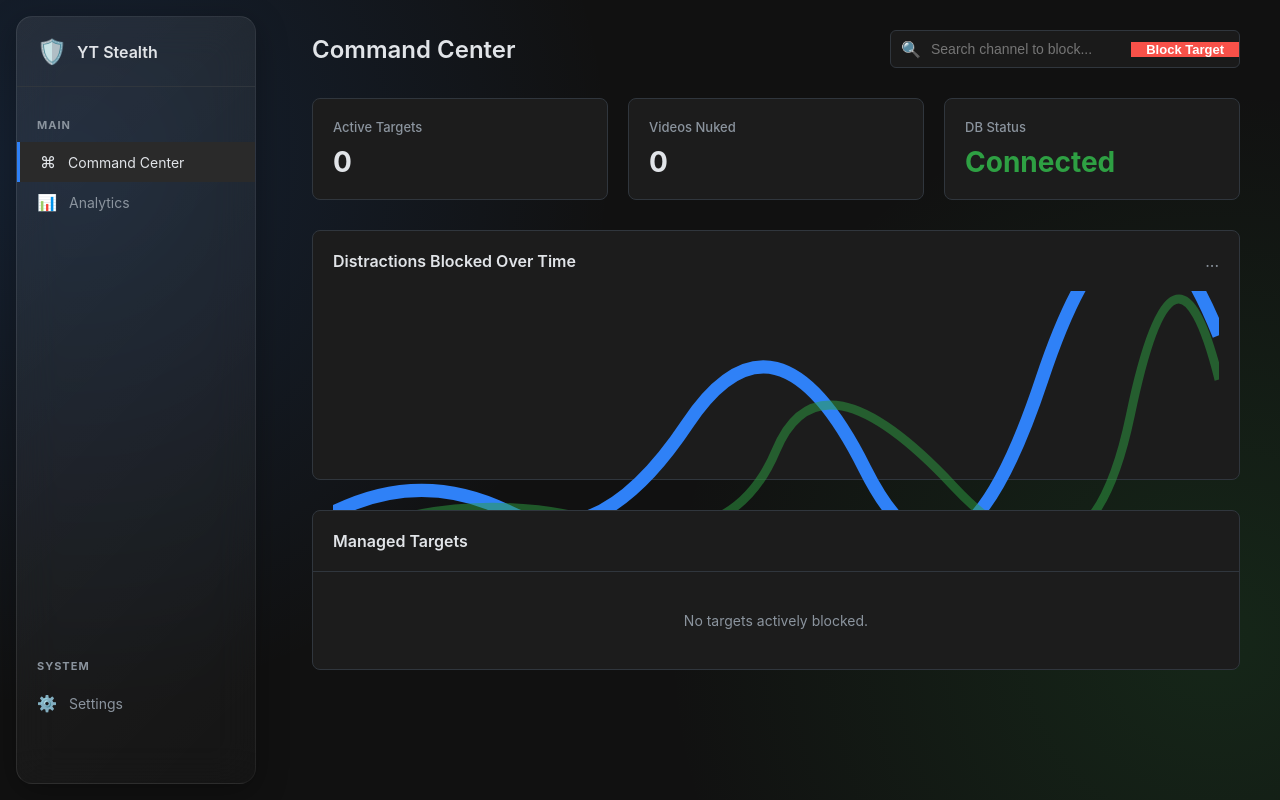
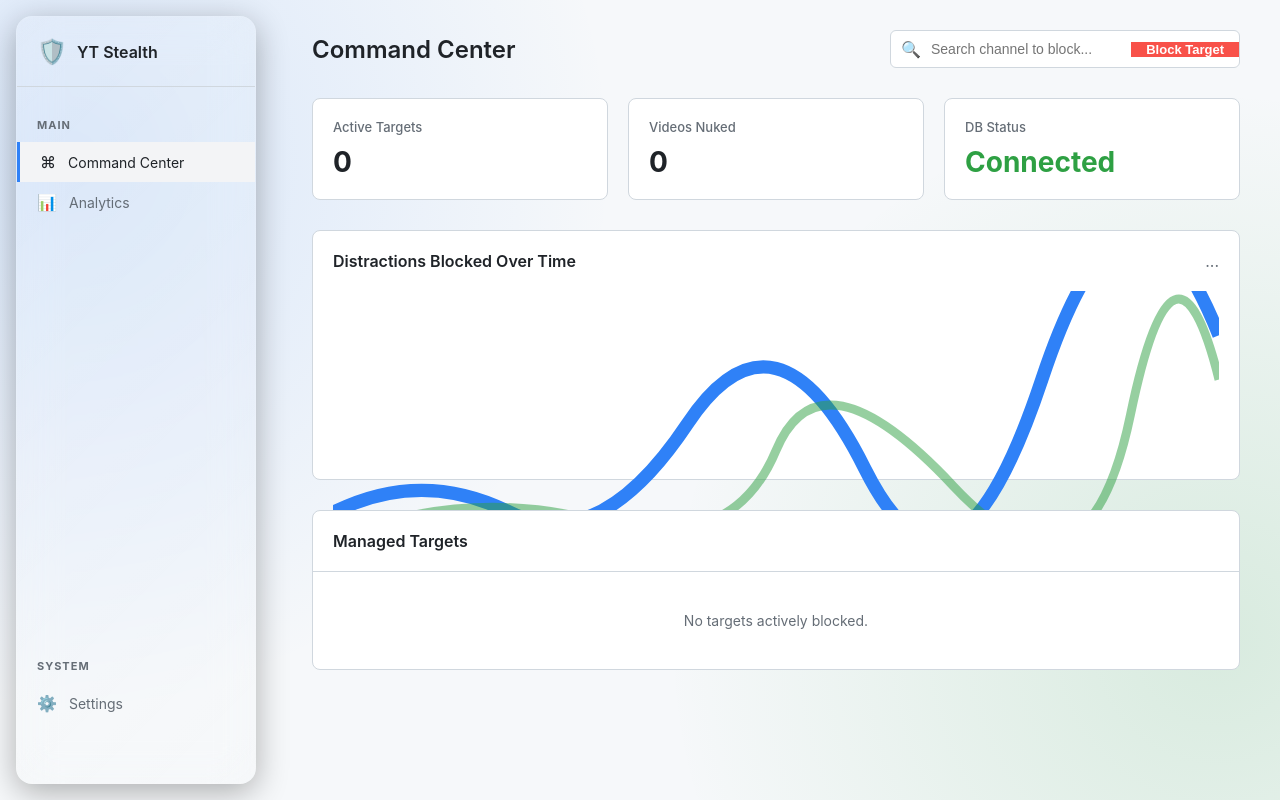
Before and after one commit to samithspalan/Youtube_Blocker_Extention, a React (Vite) app in the folder react-popup/: page / in a window 1280 px wide. Built offline with nearby package versions, Linux system fonts and the light colour scheme.

Commit message:
feat: implement React-based extension UI with channel blocking, search suggestions, and dashboard views

```diff
--- a/react-popup/src/App.jsx
+++ b/react-popup/src/App.jsx
@@ -6,6 +6,18 @@ export default function App() {
   const [suggestions, setSuggestions] = useState([]);
   const [dbStatus, setDbStatus] = useState('Connected');
   const [isPopup, setIsPopup] = useState(false);
+  const [showSettings, setShowSettings] = useState(false);
+
+  const [theme, setTheme] = useState(() => {
+    const saved = localStorage.getItem('theme');
+    if (saved) return saved;
+    return typeof window !== 'undefined' && window.matchMedia && window.matchMedia('(prefers-color-scheme: dark)').matches ? 'dark' : 'light';
+  });
+
+  useEffect(() => {
+    document.documentElement.setAttribute('data-theme', theme);
+    localStorage.setItem('theme', theme);
+  }, [theme]);
 
   useEffect(() => {
     // Determine if we are in the small toolbar popup
@@ -216,9 +228,20 @@ export default function App() {
           </div>
           <div style={styles.navSectionBottom}>
             <p style={styles.navSectionTitle}>SYSTEM</p>
-            <a style={styles.navItem}>
+            <a style={styles.navItem} onClick={() => setShowSettings(!showSettings)}>
               <span style={styles.navIcon}>⚙️</span> Settings
             </a>
+            {showSettings && (
+              <div style={{ padding: '10px 20px', display: 'flex', alignItems: 'center', justifyContent: 'space-between' }}>
+                <span style={{ fontSize: '13px', color: 'var(--text-secondary)' }}>Theme</span>
+                <button
+                  onClick={() => setTheme(theme === 'dark' ? 'light' : 'dark')}
+                  style={{ background: 'var(--bg-hover)', color: 'var(--text-primary)', border: '1px solid var(--border-color)', borderRadius: '4px', padding: '4px 8px', fontSize: '12px', cursor: 'pointer' }}
+                >
+                  {theme === 'dark' ? '🌙 Dark' : '☀️ Light'}
+                </button>
+              </div>
+            )}
           </div>
         </nav>
       </div>
--- a/react-popup/src/index.css
+++ b/react-popup/src/index.css
@@ -12,6 +12,17 @@
   --accent-red: #f85149;
   --accent-green: #2ea043;
   --border-color: #30363d;
+}
+
+:root[data-theme="light"] {
+  color-scheme: light;
+  --bg-dark: #f6f8fa;
+  --bg-sidebar: #ffffff;
+  --bg-card: #ffffff;
+  --bg-hover: #f3f4f6;
+  --text-primary: #1f2328;
+  --text-secondary: #656d76;
+  --border-color: #d0d7de;
 }
 
 body, html {
```
